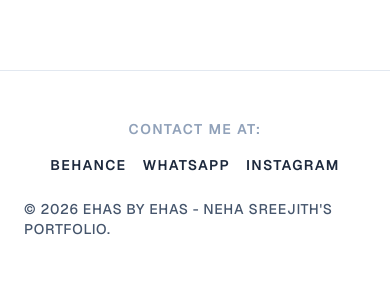
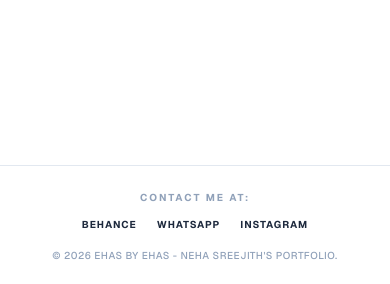
Before and after one commit to samyukthdraj/media-app, a Next.js app: page /work in a window 390 px wide. Shown: the part 557-841 px from the top of the page. Built offline with nearby package versions, Linux system fonts and the light colour scheme; no server answers; the database is empty.

Commit message:
feat: implement responsive landing page layout with HeroImage, Navbar, and Footer components

```diff
--- a/app/page.tsx
+++ b/app/page.tsx
@@ -1,6 +1,6 @@
 import { Navbar, Footer } from "@/components/PublicLayout";
 import { PageTransition } from "@/components/PageTransition";
-import Image from "next/image";
+import HeroImage from "@/components/HeroImage";
 import { Metadata } from "next";
 import { getHomePageSettingsAction } from "@/lib/actions";
 
@@ -38,19 +38,12 @@ export default async function Home() {
             </p>
           </div>
 
-          {/* Right Side Image */}
-          <div className="w-full md:w-1/2 h-[50vh] md:h-[70vh] relative bg-slate-100 overflow-hidden shadow-md border">
-            <Image
-              src={
-                settings?.heroImageUrl ||
-                "https://images.unsplash.com/photo-1615184697985-c9bde1b07da7?q=80&w=2000&auto=format&fit=crop"
-              }
-              alt="Hero Image"
-              fill
-              className="object-contain grayscale hover:grayscale-0 transition-all duration-1000 p-8"
-              priority
-            />
-          </div>
+          <HeroImage
+            src={
+              settings?.heroImageUrl ||
+              "https://images.unsplash.com/photo-1615184697985-c9bde1b07da7?q=80&w=2000&auto=format&fit=crop"
+            }
+          />
         </div>
       </main>
 
--- /dev/null
+++ b/components/HeroImage.tsx
@@ -0,0 +1,32 @@
+"use client";
+
+import Image from "next/image";
+import { useState } from "react";
+
+export default function HeroImage({ src }: { src: string }) {
+  const [isRevealed, setIsRevealed] = useState(false);
+
+  return (
+    <div
+      className="w-full md:w-1/2 h-[50vh] md:h-[70vh] relative bg-slate-100 overflow-hidden shadow-md border select-none"
+      // Desktop: hover
+      onMouseEnter={() => setIsRevealed(true)}
+      onMouseLeave={() => setIsRevealed(false)}
+      // Mobile/tablet: tap to toggle
+      onTouchEnd={(e) => {
+        e.preventDefault(); // prevent mouse event firing after touch
+        setIsRevealed((prev) => !prev);
+      }}
+    >
+      <Image
+        src={src}
+        alt="Hero Image"
+        fill
+        priority
+        className={`object-contain p-8 transition-all duration-1000 ${
+          isRevealed ? "grayscale-0" : "grayscale"
+        }`}
+      />
+    </div>
+  );
+}
--- a/components/PublicLayout.tsx
+++ b/components/PublicLayout.tsx
@@ -4,8 +4,8 @@ import Link from "next/link";
 import { useState } from "react";
 import { Menu, X } from "lucide-react";
 import { usePathname } from "next/navigation";
-import Image from "next/image";
 import { IHomePageSettings, ISocialLink } from "@/lib/models";
+
 
 export function Navbar() {
   const [isOpen, setIsOpen] = useState(false);
@@ -116,38 +116,42 @@ export function Footer({ settings }: { settings?: IHomePageSettings | null }) {
     {
       platform: "Behance",
       url: "https://www.behance.net/nehasreejith2",
-      displayStyle: "name",
+      displayStyle: "both",
     },
     {
       platform: "WhatsApp",
       url: "https://wa.me/919074020290",
-      displayStyle: "name",
+      displayStyle: "both",
     },
     {
       platform: "Instagram",
       url: "https://www.instagram.com/neh4xo?igsh=dHRxanR6dHBrdXhv",
-      displayStyle: "name",
+      displayStyle: "both",
     },
   ];
 
   return (
-    <footer className="w-full bg-white border-t border-slate-200 py-12 px-6 lg:px-12 mt-auto">
-      <div className="max-w-7xl mx-auto flex flex-col md:flex-row items-center justify-between gap-6">
-        <div className="text-sm font-medium text-slate-600 order-2 md:order-1 uppercase tracking-wider">
+    <footer className="w-full bg-white border-t border-slate-200 py-6 px-6 lg:px-12 mt-auto">
+      {/* Mobile: stack vertically. md+: single row */}
+      <div className="max-w-7xl mx-auto flex flex-col md:flex-row md:items-center md:justify-between gap-4">
+        {/* Copyright — appears last on mobile */}
+        <div className="text-[10px] font-medium text-slate-400 uppercase tracking-wider text-center md:text-left order-3 md:order-1">
           © {new Date().getFullYear()} {brandName} by {name}.
         </div>
-        <div className="flex flex-wrap items-center justify-center gap-4 md:gap-6 text-sm font-semibold tracking-widest uppercase order-1 md:order-2">
-          <span className="text-slate-400 mr-0 md:mr-2 w-full md:w-auto text-center md:text-left">
+
+        {/* Contact + Links — appear first on mobile */}
+        <div className="flex flex-col sm:flex-row items-center gap-3 sm:gap-5 order-1 md:order-2">
+          <span className="text-[10px] font-bold uppercase tracking-[0.2em] text-slate-400 whitespace-nowrap shrink-0">
             Contact me at:
           </span>
+          <div className="flex flex-wrap items-center justify-center gap-5">
             {socialLinks.map((link: ISocialLink, idx: number) => {
               const showIcon =
-              (link.displayStyle === "icon" || link.displayStyle === "both") &&
-              link.iconUrl;
+                link.displayStyle === "icon" || link.displayStyle === "both";
               const showName =
                 link.displayStyle === "name" ||
                 link.displayStyle === "both" ||
-              (!link.iconUrl && link.displayStyle !== "icon");
+                !link.displayStyle;
 
               return (
                 <a
@@ -155,19 +159,21 @@ export function Footer({ settings }: { settings?: IHomePageSettings | null }) {
                   href={link.url}
                   target="_blank"
                   rel="noopener noreferrer"
-                className="hover:text-primary transition-colors text-slate-800 flex items-center gap-2 group"
+                  className="hover:text-primary transition-colors text-slate-800 flex items-center gap-1.5 group text-[10px] font-bold tracking-widest uppercase"
                   title={link.platform}
                 >
-                {showIcon && (
-                  <div className="relative w-4 h-4">
-                    <Image
-                      src={link.iconUrl!}
+                  {showIcon && link.iconUrl && (
+                    <span
+                      style={{ width: 18, height: 18, display: "inline-flex", alignItems: "center", justifyContent: "center", flexShrink: 0 }}
+                      className="opacity-70 group-hover:opacity-100 transition-opacity"
+                    >
+                      {/* eslint-disable-next-line @next/next/no-img-element */}
+                      <img
+                        src={link.iconUrl}
                         alt={link.platform}
-                      fill
-                      className="object-contain opacity-70 group-hover:opacity-100 transition-opacity"
-                      unoptimized
+                        style={{ width: 18, height: 18, objectFit: "contain", display: "block" }}
                       />
-                  </div>
+                    </span>
                   )}
                   {showName && <span>{link.platform}</span>}
                 </a>
@@ -175,6 +181,7 @@ export function Footer({ settings }: { settings?: IHomePageSettings | null }) {
             })}
           </div>
         </div>
+      </div>
     </footer>
   );
 }
```
Lines whose indentation alone changed are shown as unchanged.
